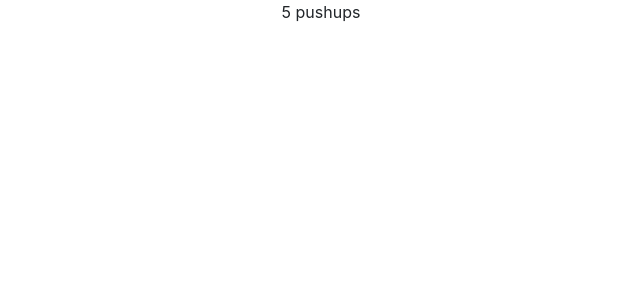
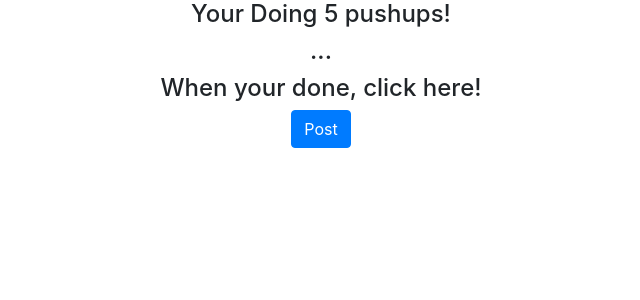
Before and after one commit to amberwhizin/carefulFriends-client, a React (Create React App) app: page /options in a window 1280 px wide. Both pictures are taken after a click on the picture 640 px from the left and 75 px from the top of the page. Shown: the top 300 px of the page, without its empty margins (319-959 px from the left). Built offline with nearby package versions, Linux system fonts and the light colour scheme; the HTML template or start-up script is replaced by a standard one.

Commit message:
doing activity page routes back home

```diff
--- a/src/components/Options.js
+++ b/src/components/Options.js
@@ -1,7 +1,10 @@
+import "bootstrap/dist/css/bootstrap.min.css";
 import React, { useState } from "react";
+import { Link } from "react-router-dom";
+import Button from "react-bootstrap/Button";
+import Col from "react-bootstrap/Col";
+import Container from "react-bootstrap/Container";
 import Image from "react-bootstrap/Image";
-import Container from "react-bootstrap/Container";
-import Col from "react-bootstrap/Col";
 import Row from "react-bootstrap/Row";
 
 const ChooseYourOwnAdventure = ({ setActivity }) => (
@@ -38,8 +41,18 @@ const ChooseYourOwnAdventure = ({ setActivity }) => (
   </div>
 );
 
+// the string that images is setting upon clicking one
 const DoingActivity = ({ activity }) => {
-  return <div>{activity}</div>;
+  return (
+    <div className="container">
+      <h4>Your Doing {activity}!</h4>
+      <h4>...</h4>
+      <h4>When your done, click here!</h4>
+     <Link to="/">
+     <Button>Post</Button>
+     </Link>
+    </div>
+  );
 };
 
 // if activity is an empty "", return my og options page
```
